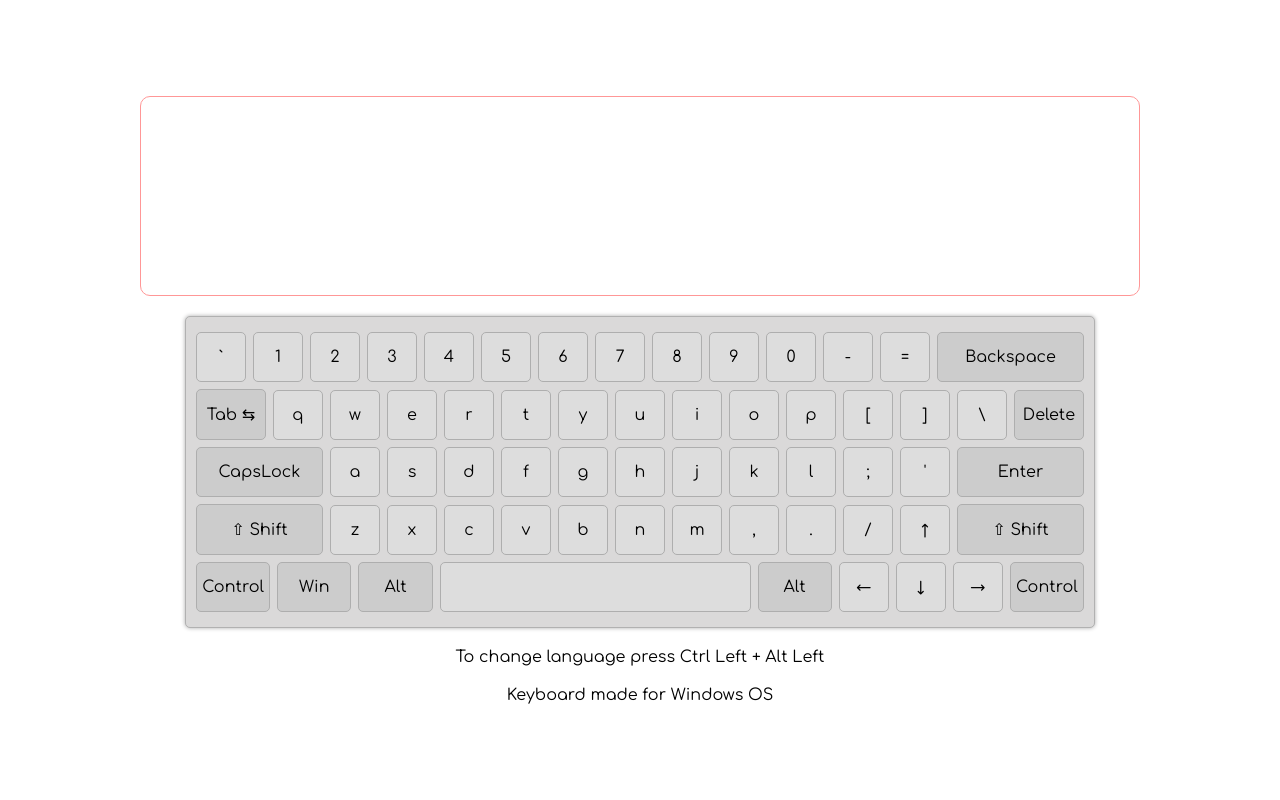
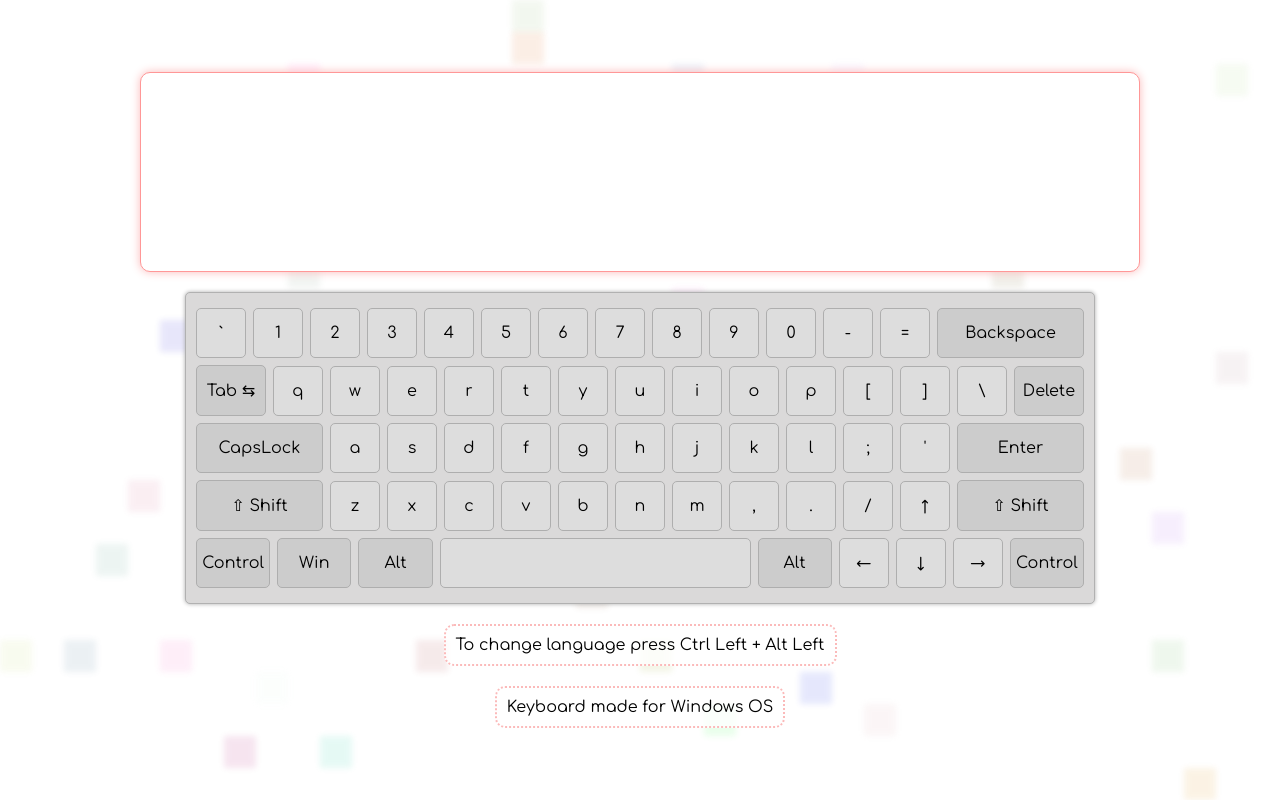
Before and after one commit to Podexus23/RSS-Virtual-Keyboard, a website built with webpack: page src/index.html in a window 1280 px wide. Built offline with nearby package versions, Linux system fonts and the light colour scheme.

Commit message:
feat: add background feature

```diff
--- /dev/null
+++ b/src/code/backgroundColorizer.js
@@ -0,0 +1,41 @@
+const backColorizer = (function backy() {
+  const backgroundBeauty = document.createElement('div');
+  backgroundBeauty.classList.add('background-beauty');
+
+  function createGrid(num) {
+    const beautySizes = document.body.getBoundingClientRect();
+    const horQuantity = beautySizes.width / num;
+    const vertQuantity = beautySizes.height / horQuantity;
+
+    for (let i = 0; i < num; i += 1) {
+      for (let y = 0; y < Math.floor(vertQuantity); y += 1) {
+        const bBlock = document.createElement('div');
+        bBlock.classList.add('b-block');
+        bBlock.style.width = `${horQuantity}px`;
+        bBlock.style.height = `${horQuantity}px`;
+        backgroundBeauty.append(bBlock);
+      }
+    }
+  }
+  createGrid(40);
+
+  function colorRandomizer() {
+    return Math.ceil(Math.random() * 255 - 1);
+  }
+
+  function changeColors(speed) {
+    const blocks = backgroundBeauty.querySelectorAll('.b-block');
+
+    setInterval(() => {
+      const randomPixel = blocks[Math.ceil(Math.random() * blocks.length - 1)];
+      randomPixel.style.background = `rgb(${colorRandomizer()},${colorRandomizer()},${colorRandomizer()})`;
+      randomPixel.style.opacity += 0.1;
+      if (parseFloat(randomPixel.style.opacity) > 0.6) randomPixel.style.opacity = 0.1;
+    }, speed);
+  }
+  changeColors(100);
+
+  return backgroundBeauty;
+});
+
+export default backColorizer;
--- a/src/main.js
+++ b/src/main.js
@@ -2,13 +2,17 @@ import './assets/fonts/Comfortaa-VariableFont_wght.ttf';
 import './style/main.scss';
 import board from './code/board';
 import textArea from './code/textarea';
+import backColorizer from './code/backgroundColorizer';
 
 document.addEventListener('DOMContentLoaded', () => {
   if (localStorage.Podexus23RSlang) return;
   localStorage.Podexus23RSlang = 'En';
 });
 
-const renderPage = (function renderMainPage() {
+(function renderMainPage() {
+  const keyboard = document.createElement('div');
+  keyboard.classList.add('keyboard-wrapper');
+
   const { body } = document;
   const { mainArea } = textArea();
 
@@ -20,14 +24,15 @@ const renderPage = (function renderMainPage() {
     return { howToChange, workingOS };
   }
   const { howToChange, workingOS } = addMessages();
-  body.append(mainArea);
-  body.append(board(localStorage.Podexus23RSlang));
 
-  body.append(howToChange);
-  body.append(workingOS);
-});
+  keyboard.append(mainArea);
+  keyboard.append(board(localStorage.Podexus23RSlang));
+  keyboard.append(howToChange);
+  keyboard.append(workingOS);
 
-renderPage();
+  body.append(backColorizer());
+  body.append(keyboard);
+}());
 
 window.addEventListener('unload', () => {
   const langFromBoard = document.querySelector('.board').dataset.lang;
--- a/src/style/base/_base.scss
+++ b/src/style/base/_base.scss
@@ -4,17 +4,13 @@
 }
 
 body {
+  overflow: hidden;
+  position: relative;
+  display: flex;
+  height: 100vh;
   margin: 0;
-
-  width: 100%;
-  height: 100vh;
-
-  display: flex;
-  flex-direction: column;
+  justify-content: center;
   align-items: center;
-  justify-content: center;
-  row-gap: 20px;
-  // background-color: black;
 }
 
 p {
--- /dev/null
+++ b/src/style/components/_background-beauty.scss
@@ -0,0 +1,15 @@
+.background-beauty {
+  position: absolute;
+  z-index: 0;
+  display: flex;
+  flex-wrap: wrap;
+  width: 100%;
+  height: 100%;
+  align-content: space-between;
+  justify-content: space-between;
+}
+
+.b-block {
+  opacity: 0;
+  filter: blur(3px);
+}
--- a/src/style/layout/_keyboard.scss
+++ b/src/style/layout/_keyboard.scss
@@ -1,3 +1,14 @@
+.keyboard-wrapper {
+  position: relative;
+  z-index: 100;
+  width: 100%;
+  display: flex;
+  flex-direction: column;
+  align-items: center;
+  justify-content: center;
+  row-gap: 20px;
+}
+
 .board {
   background-color: $board-color;
   max-width: 910px;
--- a/src/style/layout/_textarea.scss
+++ b/src/style/layout/_textarea.scss
@@ -17,9 +17,16 @@ textarea {
   border-radius: 10px;
   border: 1px solid #ff9797;
   color: rgb(67, 67, 67);
-  BOX-SHADOW: 0px 0px 10px 0px #ffffff;
+  BOX-SHADOW: 0px 0px 10px 0px #fbbaba;
 }
 
 textarea:focus-visible {
   outline: 2px solid #fbbaba;
 }
+
+p {
+  background-color: rgba(255, 255, 255, 0.77);
+  padding: 10px;
+  border: 2px dotted #fbbaba;
+  border-radius: 10px;
+}
--- a/src/style/main.scss
+++ b/src/style/main.scss
@@ -6,6 +6,7 @@
 @import './base/fonts';
 //Components
 @import './components/buttons';
+@import './components/background-beauty';
 //Layout
 @import './layout/keyboard';
 @import './layout/textarea';
```
